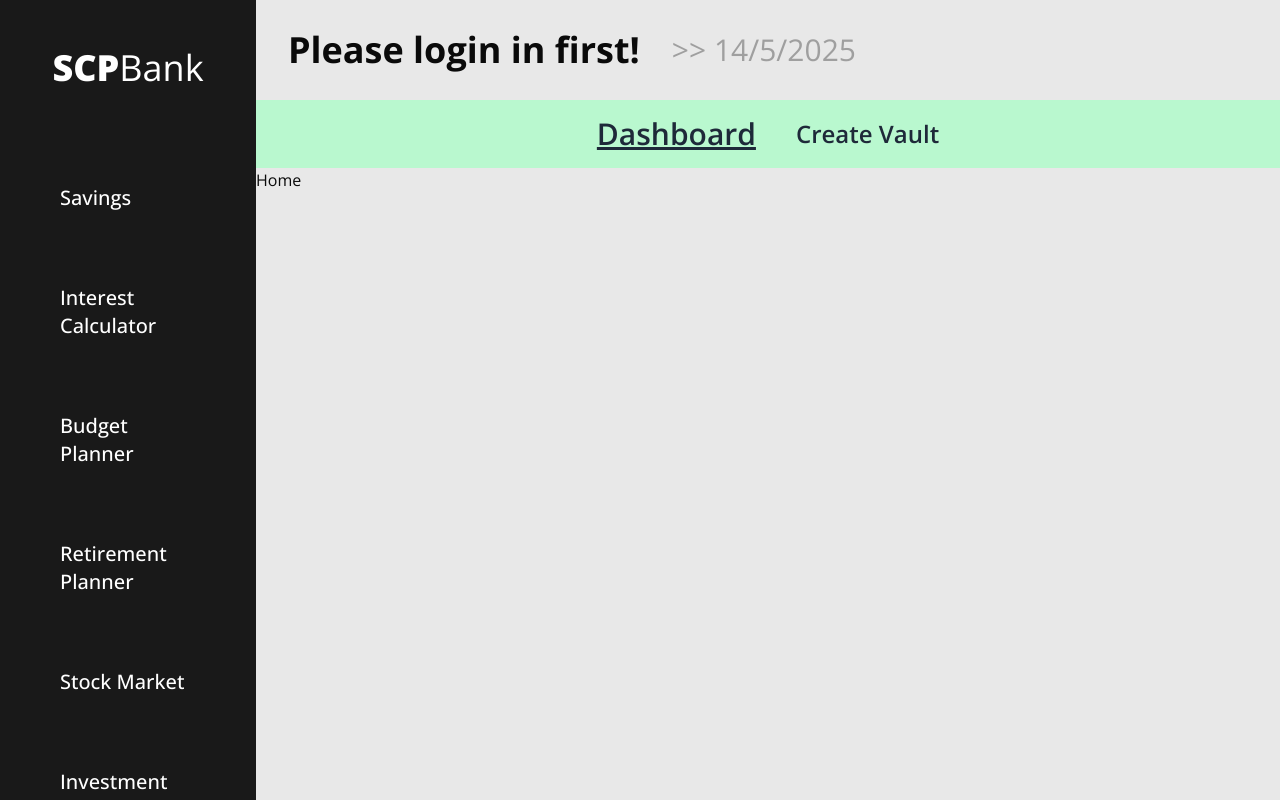
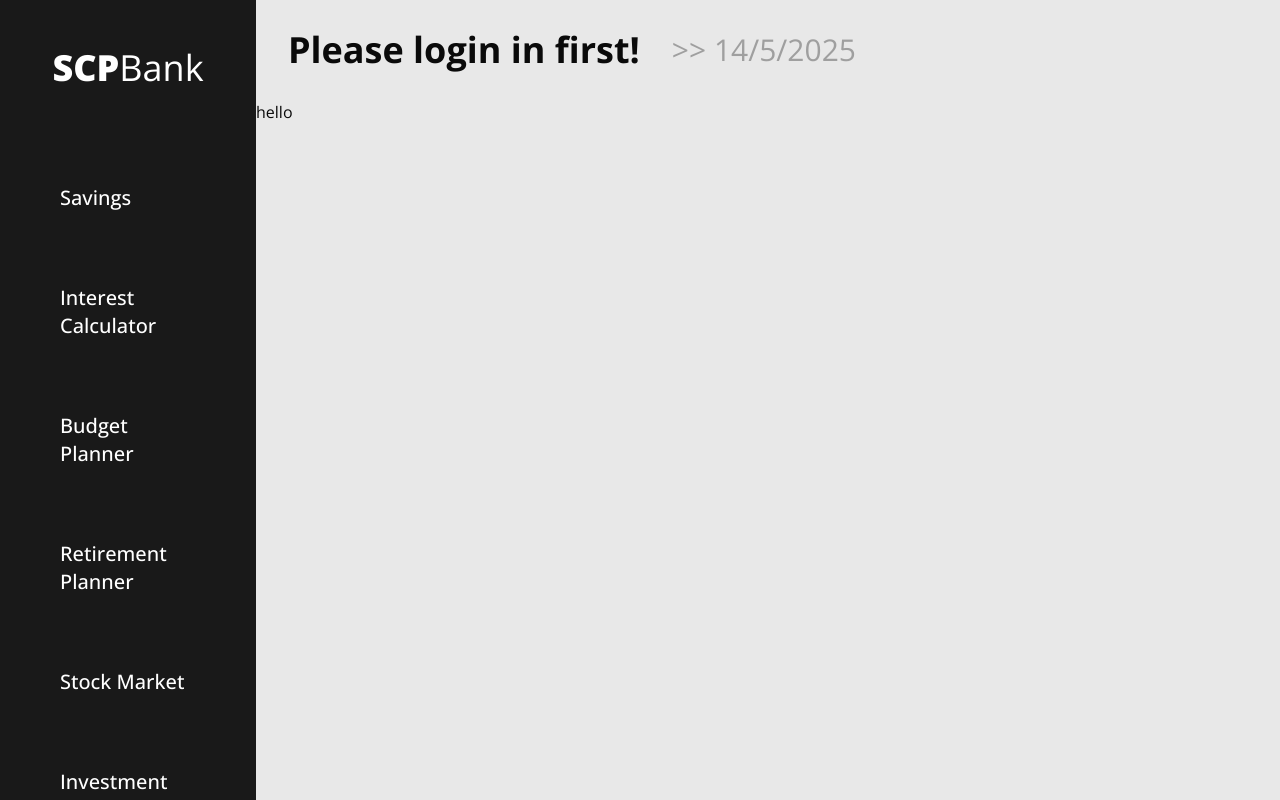
Before and after one commit to SCPassion/scpbank-ts, a React (Vite) app: page / in a window 1280 px wide. Shown: the top 800 px of the page. Built offline with nearby package versions, Linux system fonts and the light colour scheme.

Commit message:
Refactor routing structure in App component to correct path for DashboardLayout

```diff
--- a/src/App.tsx
+++ b/src/App.tsx
@@ -7,11 +7,11 @@ function App() {
     <BrowserRouter>
       <Routes>
         <Route element={<MainLayout />}>
-          <Route path="/" element={<DashboardLayout />}>
+          <Route path="/" element={<h1>hello</h1>} />
+          <Route path="savings" element={<DashboardLayout />}>
             <Route index element={<h1>Home</h1>} />
-            <Route path="/create" element={<CreateVault />} />
+            <Route path="create" element={<CreateVault />} />
           </Route>
-          <Route path="savings" element={<h1>Savings</h1>} />
           <Route
             path="interest"
             element={<h1>Compound Interest Calculator</h1>}
```
